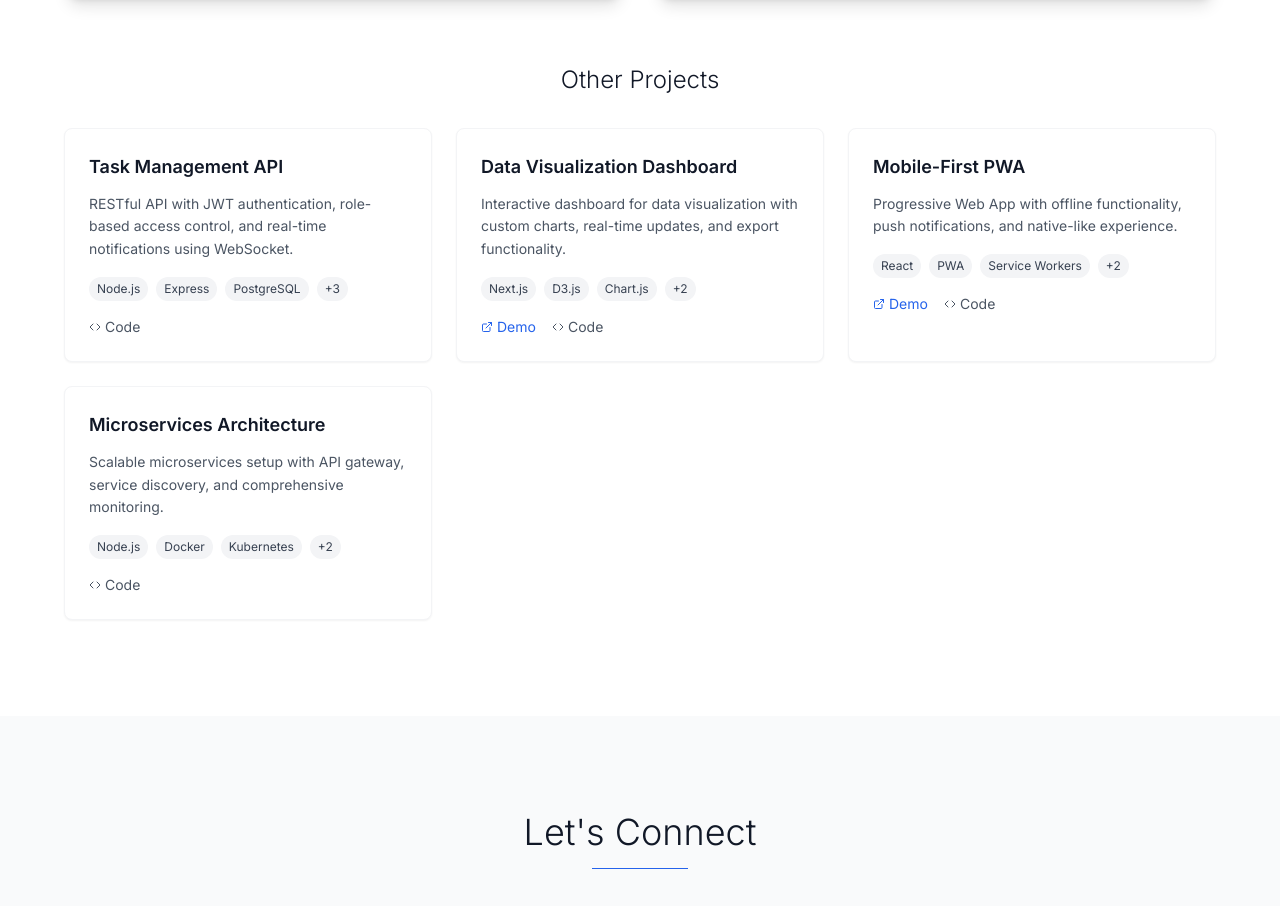
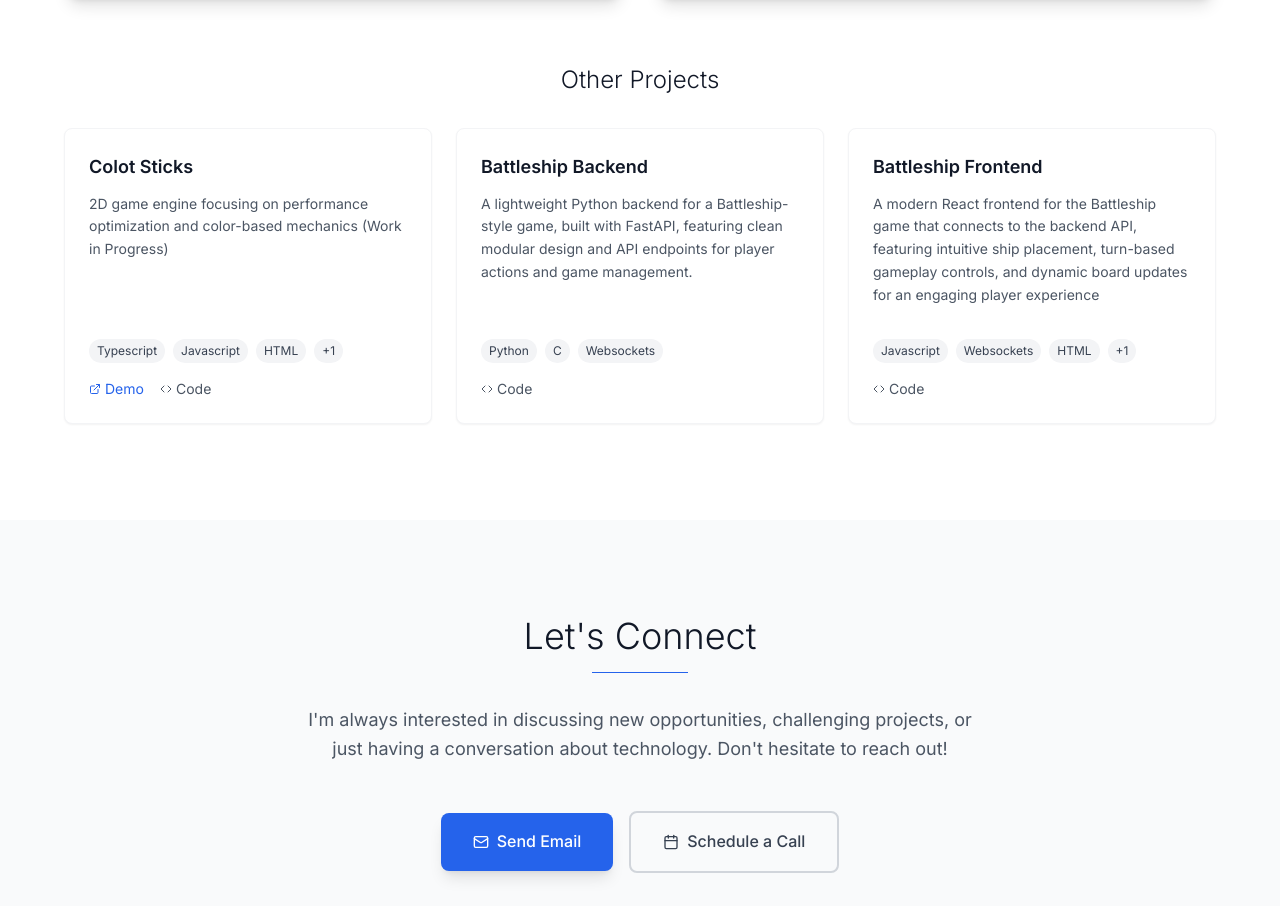
Before and after one commit to KartikJha/kartikjha.github.io, a React (Create React App) app: page / in a window 1280 px wide. Shown: the part 2180-3086 px from the top of the page. Built offline with nearby package versions, Linux system fonts and the light colour scheme.

Commit message:
feat: updated other projects section

```diff
--- a/src/Portfolio.js
+++ b/src/Portfolio.js
@@ -105,41 +105,32 @@ const downloadResume = () => {
       featured: true
     },
     {
-      title: "Task Management API",
-      description: "RESTful API with JWT authentication, role-based access control, and real-time notifications using WebSocket.",
-      tech: ["Node.js", "Express", "PostgreSQL", "JWT", "Socket.io", "Docker"],
-      liveLink: null,
-      codeLink: "https://github.com/KartikJha/task-api",
+      title: "Colot Sticks",
+      description: "2D game engine focusing on performance optimization and color-based mechanics (Work in Progress)",
+      tech: ["Typescript", "Javascript", "HTML", "DOM Canvas API"],
+      codeLink: "https://github.com/KartikJha/color-sticks",
+      liveLink: "https://kartikjha.github.io/color-sticks/",
       npmLink: null,
       featured: false
     },
     {
-      title: "Data Visualization Dashboard",
-      description: "Interactive dashboard for data visualization with custom charts, real-time updates, and export functionality.",
-      tech: ["Next.js", "D3.js", "Chart.js", "Redis", "WebSocket"],
-      liveLink: "https://dashboard-demo.com",
-      codeLink: "https://github.com/KartikJha/data-dashboard",
+      title: "Battleship Backend",
+      description: "A lightweight Python backend for a Battleship-style game, built with FastAPI, featuring clean modular design and API endpoints for player actions and game management.",
+      tech: ["Python", "C", "Websockets"],
+      liveLink: null,
+      codeLink: "https://github.com/KartikJha/battleship_backend",
       npmLink: null,
       featured: false
     },
     {
-      title: "Mobile-First PWA",
-      description: "Progressive Web App with offline functionality, push notifications, and native-like experience.",
-      tech: ["React", "PWA", "Service Workers", "IndexedDB", "Web Push API"],
-      liveLink: "https://pwa-demo.com",
-      codeLink: "https://github.com/KartikJha/mobile-pwa",
+      title: "Battleship Frontend",
+      description: "A modern React frontend for the Battleship game that connects to the backend API, featuring intuitive ship placement, turn-based gameplay controls, and dynamic board updates for an engaging player experience",
+      tech: ["Javascript", "Websockets", "HTML", "CSS"],
+      liveLink: null,
+      codeLink: "https://github.com/KartikJha/battleship_frontend",
       npmLink: null,
       featured: false
     },
-    {
-      title: "Microservices Architecture",
-      description: "Scalable microservices setup with API gateway, service discovery, and comprehensive monitoring.",
-      tech: ["Node.js", "Docker", "Kubernetes", "NGINX", "Prometheus"],
-      liveLink: null,
-      codeLink: "https://github.com/KartikJha/microservices-template",
-      npmLink: null,
-      featured: false
-    }
   ];
 
   const featuredProjects = projects.filter(p => p.featured);
@@ -393,8 +384,8 @@ const downloadResume = () => {
               {otherProjects.map((project, index) => (
                 <div key={index} className="bg-white rounded-lg p-6 shadow-sm hover:shadow-md transition-all duration-300 border border-gray-100">
                   <h4 className="text-lg font-semibold mb-3 text-gray-900">{project.title}</h4>
-                  <p className="text-gray-600 mb-4 text-sm leading-relaxed">{project.description}</p>
-
+                  <p style={{minHeight: "130px"}}className="text-gray-600 mb-4 text-sm leading-relaxed">{project.description}</p>
+<div>
                   {/* Tech Stack - Show only first 3 */}
                   <div className="flex flex-wrap gap-2 mb-4">
                     {project.tech.slice(0, 3).map((tech, techIndex) => (
@@ -435,6 +426,7 @@ const downloadResume = () => {
                       Code
                     </a>
                   </div>
+                </div>
                 </div>
               ))}
             </div>
```
